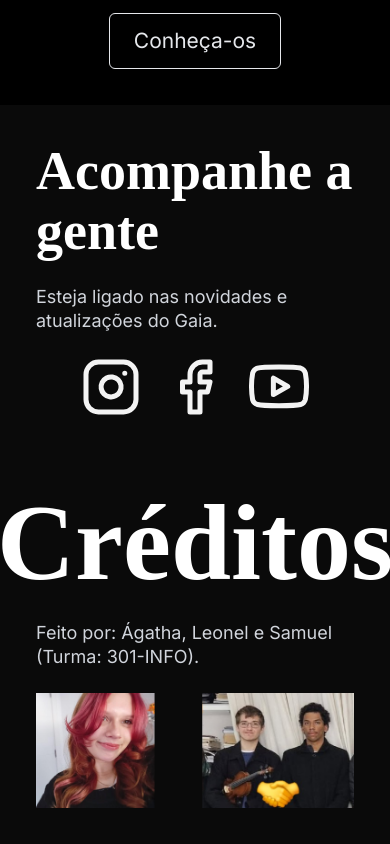
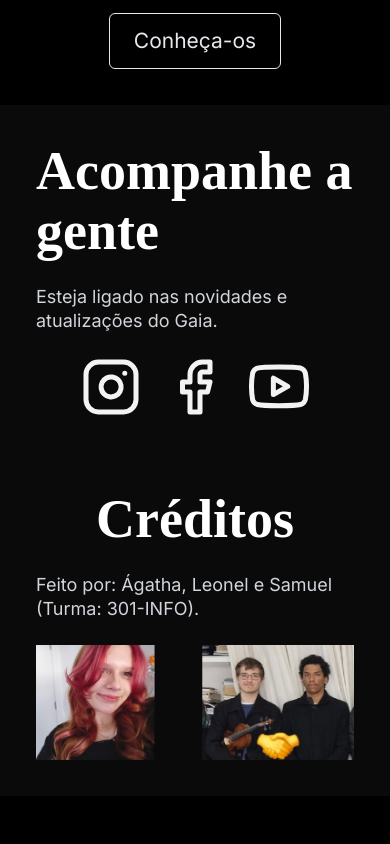
Before and after one commit to Samuel-lab-prog/Gaia, a React (Vite) app: page / in a window 390 px wide. Shown: the part 2294-3138 px from the top of the page. After the commit the page ends 3090 px from the top, so only its background shows below. Built offline with nearby package versions, Linux system fonts and the light colour scheme; a web font is replaced by a local one.

Commit message:
Diminuidoo tamanho do texti

```diff
--- a/src/pages/HomePage.tsx
+++ b/src/pages/HomePage.tsx
@@ -162,9 +162,9 @@
         transition={{ duration: 0.5, delay: 0.2 }}
         viewport={{ once: true, amount: 0.05 }}
       >
-        <h1 className=" text-white md:text-5xl">
+        <h2 className=" text-white md:text-5xl">
           Créditos
-        </h1>
+        </h2>
         <p className='text-gray-300 my-4'>Feito por: Ágatha, Leonel e Samuel (Turma: 301-INFO).</p>
 
         <img
```
